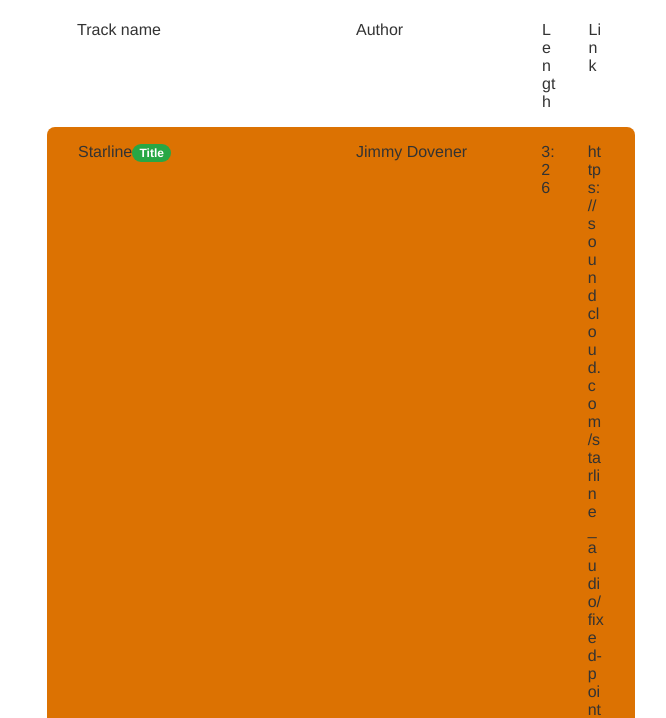
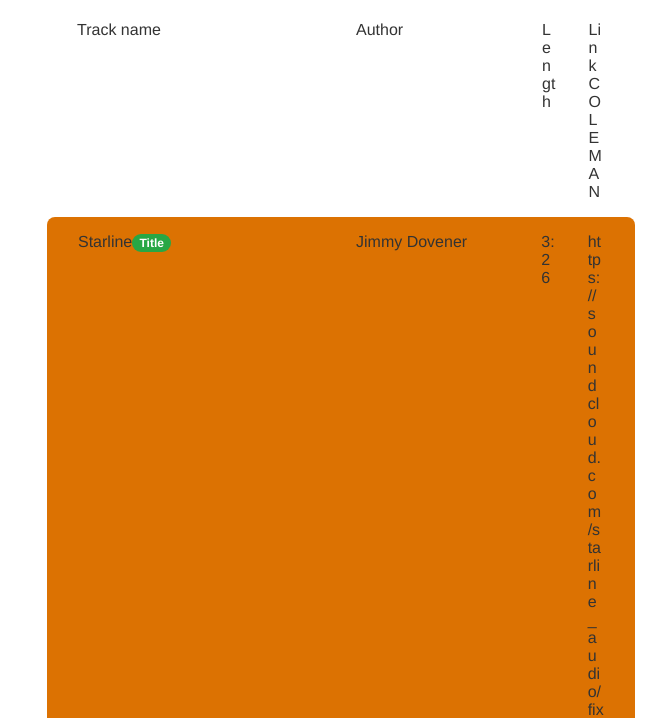
Before and after one commit to jdovener/tutorial-part-three, a Gatsby site: page /project in a window 1280 px wide. Shown: the part 85-803 px from the top of the page, without its empty margins (299-965 px from the left). Built offline with nearby package versions, Linux system fonts and the light colour scheme; Gatsby itself is replaced by a stand-in of ours.

Commit message:
added COLEMAN to link

```diff
--- a/src/components/audio-player/track-list.js
+++ b/src/components/audio-player/track-list.js
@@ -11,7 +11,7 @@ export default function TrackList({ tracks }) {
             </Col>
             <Col xs={4}>Author</Col>
             <Col xs={1}>Length</Col>
-            <Col xs={1}>Link</Col>
+            <Col xs={1}>Link COLEMAN</Col>
         </Row>
         { tracks.map((track) => {
             return (
```
